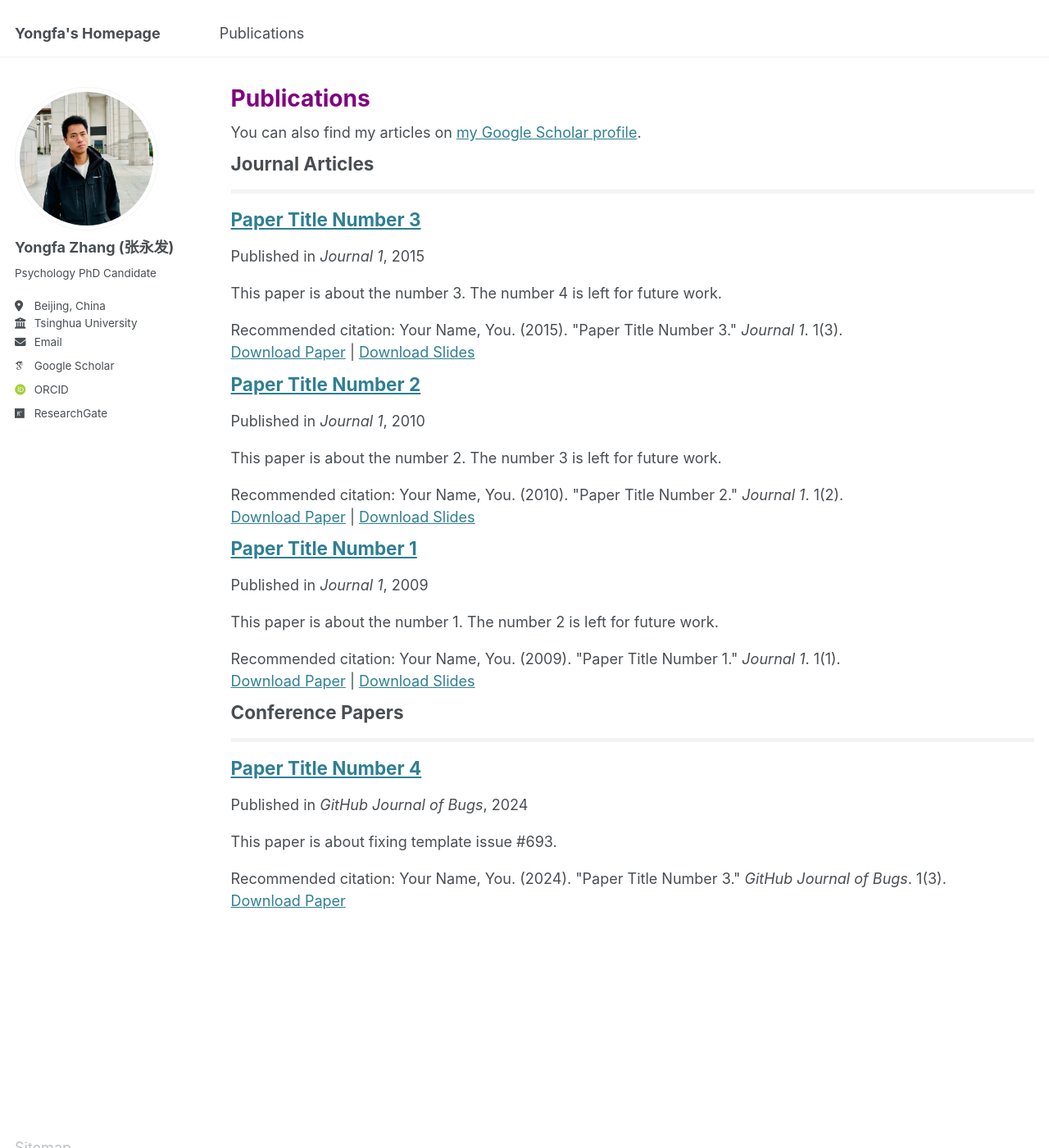
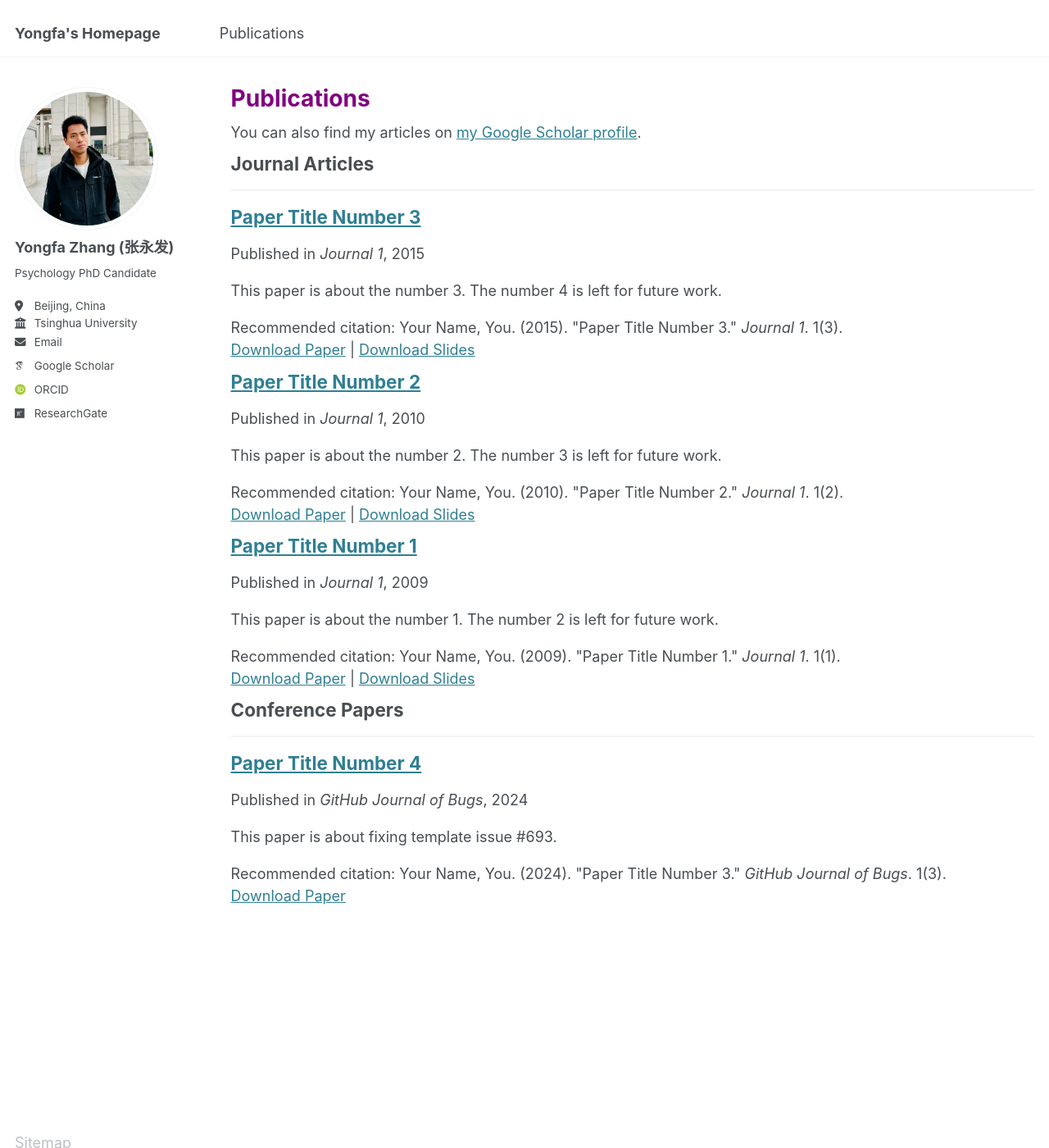
Before and after one commit to zyf09/zyf09.github.io, a Jekyll site: the page built from _pages/publications.html, in a window 1280 px wide and 1400 px high. Shown: the whole window at 82% size. Built offline with Jekyll 4.4.1, drawn with Linux system fonts in a browser that asks for light colours; some web fonts are replaced.

Commit message:
Update _base.scss

```diff
--- a/_sass/layout/_base.scss
+++ b/_sass/layout/_base.scss
@@ -164,7 +164,7 @@ hr {
   display: block;
   margin: 1em 0;
   border: 0;
-  border-top: 5px solid var(--global-border-color);
+  border-top: 2px solid var(--global-border-color);
 }
 
 /* lists */
```
